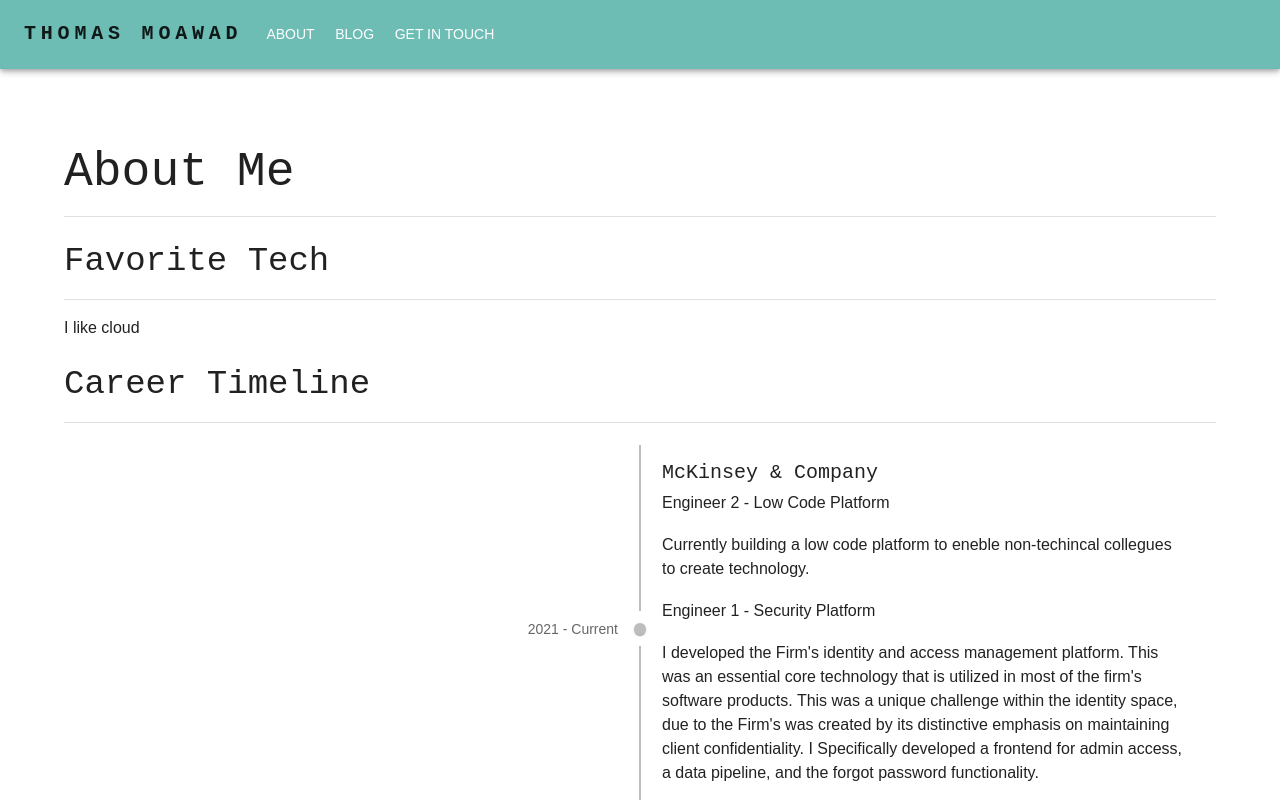
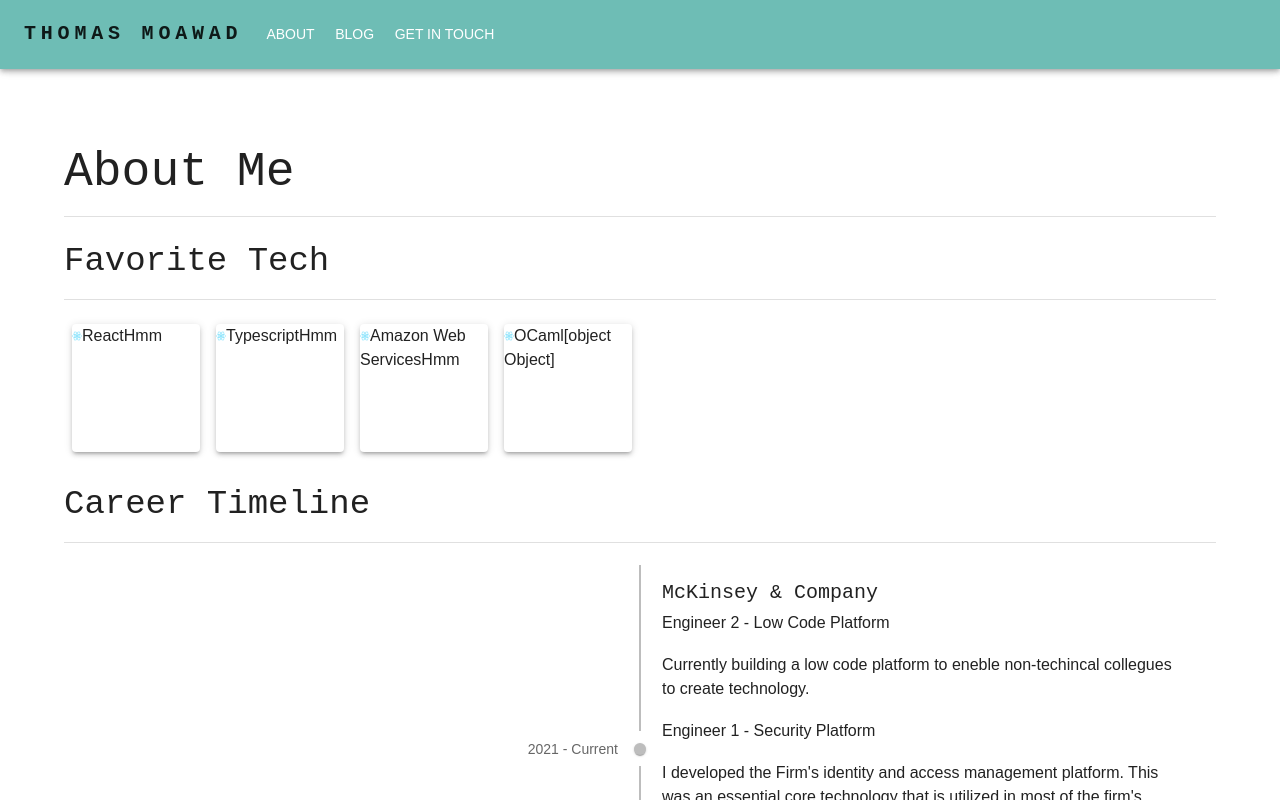
Before and after one commit to tjm165/portfolio, a React (Create React App) app in the folder frontend/: page /about in a window 1280 px wide. Shown: the top 800 px of the page. Built offline with nearby package versions, Linux system fonts and the light colour scheme.

Commit message:
export InlineLink

```diff
--- /dev/null
+++ b/frontend/src/components/common/InlineLink.tsx
@@ -0,0 +1,13 @@
+const Link = ({ href, text, leftSpace = true, rightSpace = true }: any) => {
+  return (
+    <>
+      {leftSpace && " "}
+      <a href={href} target="_blank">
+        {text}
+      </a>
+      {rightSpace && " "}
+    </>
+  );
+};
+
+export default Link;
--- a/frontend/src/components/common/index.tsx
+++ b/frontend/src/components/common/index.tsx
@@ -2,6 +2,7 @@ import COLOR from "./colors";
 import MyLandingContainer from "./MyLandingContainer";
 import MyDivider from "./section/MyDivider";
 import AbsoluteToast, { Severity, Position } from "./AbsoluteToast";
+import InlineLink from "./InlineLink";
 import * as consts from "./consts";
 import * as utils from "./utils";
 
@@ -12,6 +13,7 @@ export {
   Severity,
   Position,
   MyDivider,
+  InlineLink,
   consts,
   utils,
 };
--- a/frontend/src/components/pages/about/favoriteTech.tsx
+++ b/frontend/src/components/pages/about/favoriteTech.tsx
@@ -1,3 +1,39 @@
+import Box from "@mui/material/Box";
+import Paper from "@mui/material/Paper";
+import techCardData from "./favoriteTechData";
+
+export type TechCardPropTypes = {
+  name: string;
+  icon: string;
+  description: string;
+};
+
+function TechCard({ name, icon, description }: TechCardPropTypes) {
+  return (
+    <Paper elevation={3}>
+      <img height="10px" width="10px" src={icon} />
+      {name}
+      {description}
+    </Paper>
+  );
+}
+
 export default function FavoriteTech() {
-  return <div> I like cloud </div>;
+  return (
+    <Box
+      sx={{
+        display: "flex",
+        flexWrap: "wrap",
+        "& > :not(style)": {
+          m: 1,
+          width: 128,
+          height: 128,
+        },
+      }}
+    >
+      {techCardData.map((data, i) => (
+        <TechCard key={i} {...data} />
+      ))}
+    </Box>
+  );
 }
--- /dev/null
+++ b/frontend/src/components/pages/about/favoriteTechData.tsx
@@ -0,0 +1,34 @@
+import ReactIcon from "./ReactIcon.svg";
+import { InlineLink } from "../../common";
+import { TechCardPropTypes } from "./favoriteTech";
+
+const techCardData: TechCardPropTypes[] = [
+  {
+    name: "React",
+    icon: ReactIcon,
+    description: "Hmm",
+  },
+  {
+    name: "Typescript",
+    icon: ReactIcon,
+    description: "Hmm",
+  },
+  {
+    name: "Amazon Web Services",
+    icon: ReactIcon,
+    description: "Hmm",
+  },
+  {
+    name: "OCaml",
+    icon: ReactIcon,
+    description: `${(
+      <InlineLink
+        href="https://github.com/tjm165/Simon-Game"
+        text="Simon Says game"
+        rightSpace={false}
+      />
+    )}`,
+  },
+];
+
+export default techCardData;
--- a/frontend/src/components/pages/about/timeline.tsx
+++ b/frontend/src/components/pages/about/timeline.tsx
@@ -53,10 +53,10 @@ export default function CustomizedTimeline() {
       {timelineItemsData
         .slice()
         .reverse()
-        .map((val, i) => (
+        .map((data, i) => (
           <Record
             key={i}
-            {...val}
+            {...data}
             color={getVariant(i, colors)}
             variant={getVariant(i, variants)}
           />
--- a/frontend/src/components/pages/about/timelineItemsData.tsx
+++ b/frontend/src/components/pages/about/timelineItemsData.tsx
@@ -1,16 +1,5 @@
 import Typography from "@mui/material/Typography";
-
-const Link = ({ href, text, leftSpace = true, rightSpace = true }: any) => {
-  return (
-    <>
-      {leftSpace && " "}
-      <a href={href} target="_blank">
-        {text}
-      </a>
-      {rightSpace && " "}
-    </>
-  );
-};
+import { InlineLink } from "../../common";
 
 const timelineItems = [
   {
@@ -37,7 +26,7 @@ const timelineItems = [
         camp but made a rookie mistake by signing up for a Java course instead
         of a JavaScript course. Nonetheless, I was able to learn the basics of
         Java programming and demonstrated my knowledge by creating a {""}
-        <Link
+        <InlineLink
           href="https://github.com/tjm165/Simon-Game"
           text="Simon Says game"
           rightSpace={false}
@@ -55,14 +44,17 @@ const timelineItems = [
         in economics and business management. As a resident assistant, I had the
         privilege of mentoring freshmen students. I was also fortunate to have
         served as the
-        <Link
+        <InlineLink
           href="https://engineering.case.edu/news/spartan-showcase-featuring-tommy-moawad"
           text="President of the Case Engineers Council"
         />
         Furthermore I gained industry experience through internships at
-        <Link href="https://www.mckinsey.com/" text="McKinsey & Company" />
+        <InlineLink
+          href="https://www.mckinsey.com/"
+          text="McKinsey & Company"
+        />
         and
-        <Link
+        <InlineLink
           href="https://www.frontlineeducation.com/special-ed-software/"
           text="ProgressBook (now Frontline Education)"
           rightSpace={false}
```
Also changed, not shown: frontend/src/components/pages/about/ReactIcon.svg (added).
